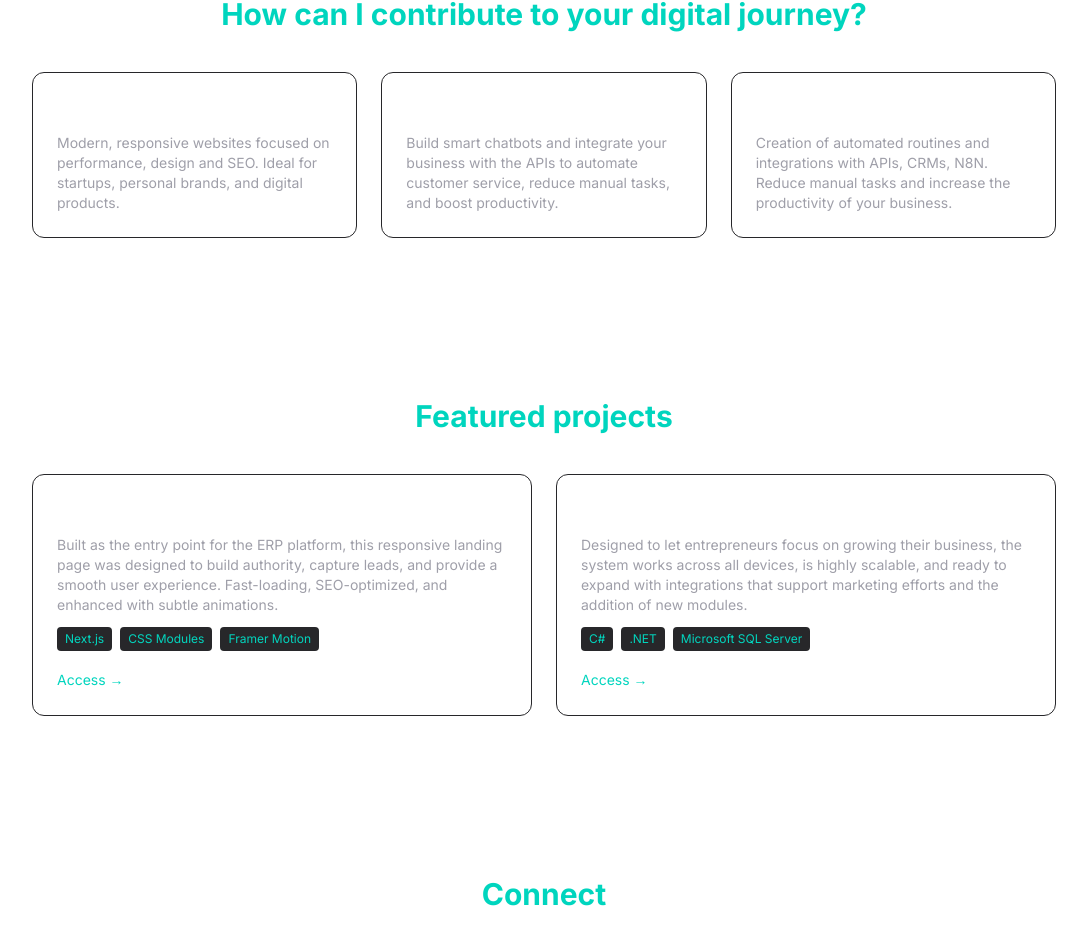
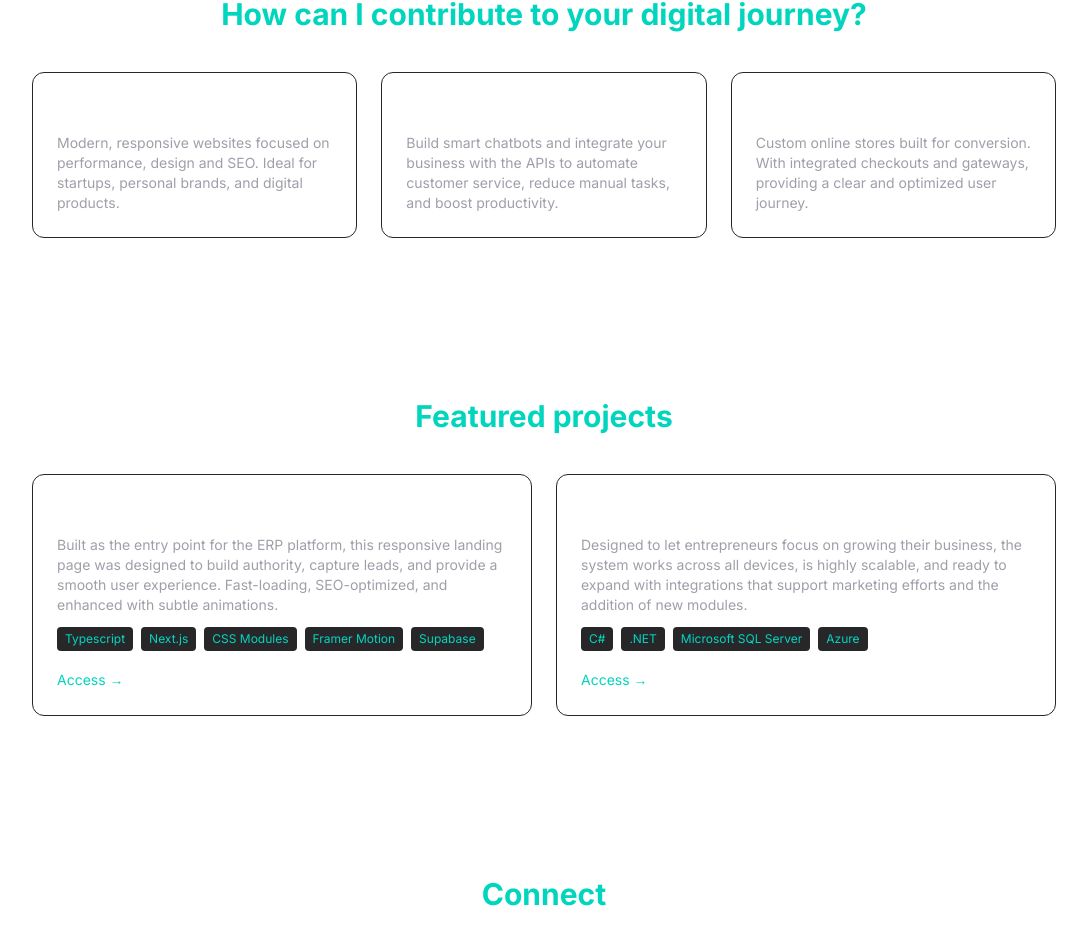
Before and after one commit to eduardomacielp/eduardo-portfolio, a Next.js app: page / in a window 1280 px wide. Shown: the part 1428-2358 px from the top of the page, without its empty margins (96-1183 px from the left). Built offline with nearby package versions, Linux system fonts and the light colour scheme.

Commit message:
update: new tech items on projects

```diff
--- a/src/app/page.tsx
+++ b/src/app/page.tsx
@@ -40,7 +40,7 @@ const texts = {
       },
       {
         title: "E-commerce",
-        desc: "Creation of automated routines and integrations with APIs, CRMs, N8N. Reduce manual tasks and increase the productivity of your business.",
+        desc: "Custom online stores built for conversion. With integrated checkouts and gateways, providing a clear and optimized user journey.",
       }
     ],
 
@@ -49,13 +49,13 @@ const texts = {
     {
       title: 'SaaS Landing Page',
       desc: 'Built as the entry point for the ERP platform, this responsive landing page was designed to build authority, capture leads, and provide a smooth user experience. Fast-loading, SEO-optimized, and enhanced with subtle animations.',
-      tech: ['Next.js', 'CSS Modules', 'Framer Motion'],
+      tech: ['Typescript', 'Next.js', 'CSS Modules', 'Framer Motion', 'Supabase'],
       link: 'https://www.nanosoft.com.br',
     },
     {
       title: 'ERP Web – Scalable Management',
       desc: 'Designed to let entrepreneurs focus on growing their business, the system works across all devices, is highly scalable, and ready to expand with integrations that support marketing efforts and the addition of new modules.',
-      tech: ['C#', '.NET', 'Microsoft SQL Server'],
+      tech: ['C#', '.NET', 'Microsoft SQL Server', 'Azure'],
       link: 'https://nanosoftware.azurewebsites.net/login',
     },
   ],
```
